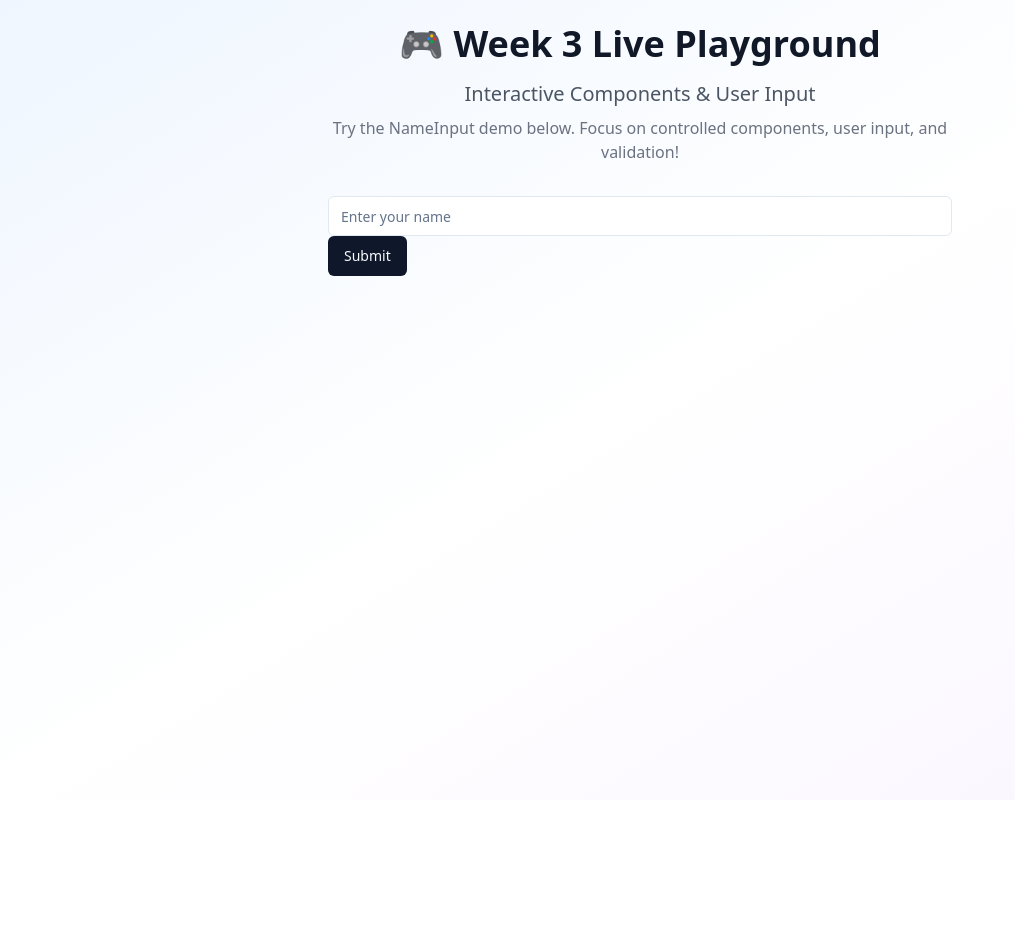
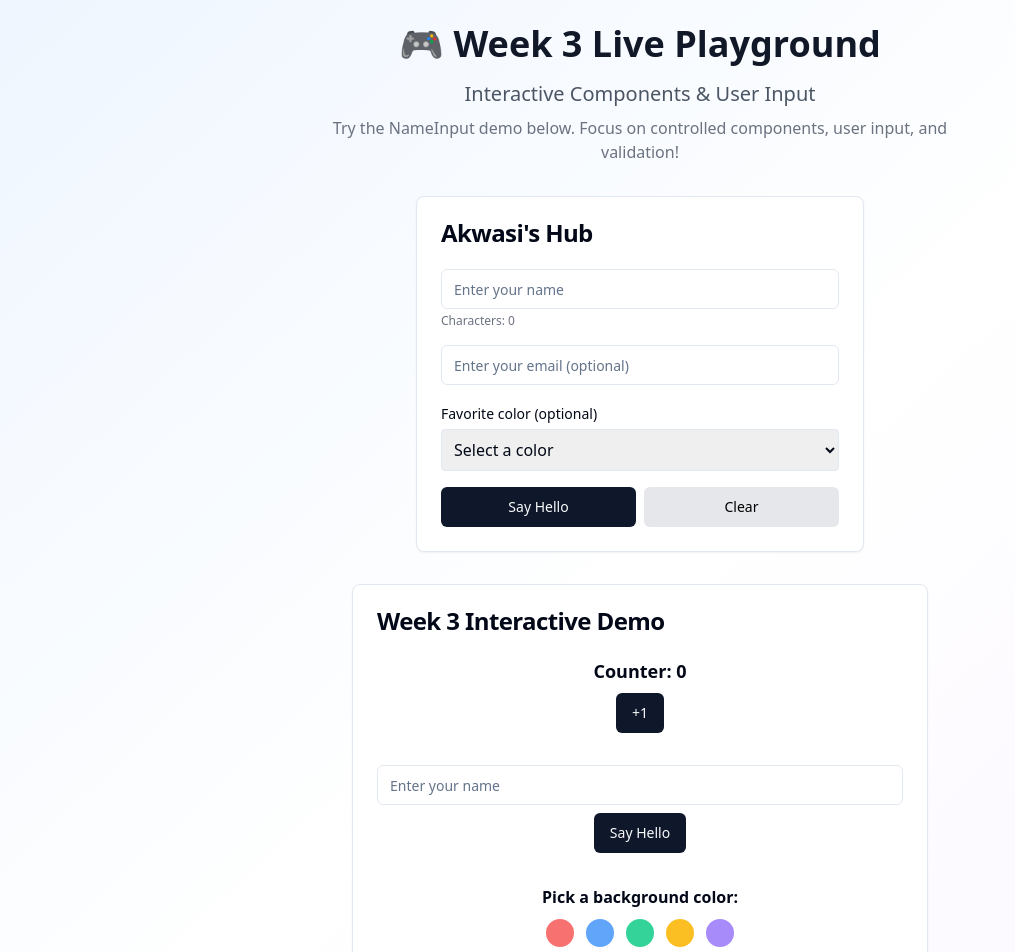
Before and after one commit to AkwasiNyarko/data-analysis-dashboard--Akwasi-Nyarko, a React (Vite) app: page /week3-live in a window 1280 px wide. Shown: the top 952 px of the page, without its empty margins (0-1015 px from the left). Before the commit the page ends 800 px from the top, so only its background shows below. Built offline with nearby package versions, Linux system fonts and the light colour scheme.

Commit message:
Completed week 3 assigment: Added nameinput component and a readme

```diff
--- a/src/components/Demos/Week3LiveDemo.tsx
+++ b/src/components/Demos/Week3LiveDemo.tsx
@@ -1,171 +1,99 @@
 import { useState } from "react";
 import { Card, CardContent, CardHeader, CardTitle } from "../ui/card";
+// import { Input } from "./ui/input";
 import { Input } from "../ui/input";
 import { Button } from "../ui/button";
 
 const COLORS = ["#f87171", "#60a5fa", "#34d399", "#fbbf24", "#a78bfa"];
 
 const Week3LiveDemo = () => {
-const [name, setName] = useState('');
-const [greeting, setGreeting] = useState('');
-const [error, setError] = useState("");
+  const [count, setCount] = useState(0);
+  const [name, setName] = useState("");
+  const [greeting, setGreeting] = useState("");
+  const [nameError, setNameError] = useState("");
+  const [bgColor, setBgColor] = useState("#fff");
+  const [showMsg, setShowMsg] = useState(true);
 
-const handleSubmit = () => {
-    setError("");
-    if(!name.trim()){
-        setError("Please enter your name");
+  const handleReset = () => {
+    setCount(0);
+    setName("");
+    setGreeting("");
+    setNameError("");
+    setBgColor("#fff");
+    setShowMsg(true);
+  };
+
+  const handleNameSubmit = () => {
+    setNameError("");
+    if (!name.trim()) {
+      setNameError("Please enter your name");
       return;
     }
-    if(name.trim().length < 2){
-        setError('Name must be at least 2 characters');
+    if (name.trim().length < 2) {
+      setNameError("Name must be at least 2 characters");
       return;
     }
-    setGreeting(`Hello, ${name.trim()}! Welcome to data analysis!`)
-}
+    setGreeting(`Hello, ${name.trim()}!`);
+  };
 
   return (
-    <div>
-        {error && (
-            <p className="text-center text-red-600 text-sm">
-                {error}
-            </p>
-        )}
+    <Card className="max-w-xl mx-auto" style={{ background: bgColor }}>
+      <CardHeader>
+        <CardTitle>Week 3 Interactive Demo</CardTitle>
+      </CardHeader>
+      <CardContent className="space-y-8">
+        {/* Counter Button */}
+        <div className="flex flex-col items-center gap-2">
+          <span className="text-lg font-semibold">Counter: {count}</span>
+          <Button onClick={() => setCount(count + 1)}>+1</Button>
+        </div>
 
-        {greeting && (
-            <p className="text-center text-green-600 font-medium">
-                {greeting}
-            </p>
-        )}
+        {/* Name Input */}
+        <div className="flex flex-col items-center gap-2">
           <Input
             placeholder="Enter your name"
             value={name}
-        onChange={(e) => setName(e.target.value)}
+            onChange={e => {
+              setName(e.target.value);
+              setGreeting("");
+              setNameError("");
+            }}
           />
-        <Button
-        onClick={() =>
-            setGreeting(`Hello, ${name}!`)}
-        onSubmit={handleSubmit}
-        > Submit
+          <Button onClick={handleNameSubmit}>Say Hello</Button>
+          {nameError && <p className="text-red-600 text-sm">{nameError}</p>}
+          {greeting && <p className="text-green-600 font-medium">{greeting}</p>}
+        </div>
+
+        {/* Color Picker */}
+        <div className="flex flex-col items-center gap-2">
+          <span className="font-semibold">Pick a background color:</span>
+          <div className="flex gap-2">
+            {COLORS.map(color => (
+              <button
+                key={color}
+                style={{ background: color, width: 32, height: 32, borderRadius: "50%", border: "2px solid #fff" }}
+                onClick={() => setBgColor(color)}
+                aria-label={`Pick ${color}`}
+              />
+            ))}
+          </div>
+        </div>
+
+        {/* Toggle Switch */}
+        <div className="flex flex-col items-center gap-2">
+          <Button variant="outline" onClick={() => setShowMsg(v => !v)}>
+            {showMsg ? "Hide Message" : "Show Message"}
           </Button>
+          {showMsg && <p className="text-blue-600">This message can be toggled!</p>}
         </div>
+
+        {/* Reset All */}
+        <div className="flex flex-col items-center gap-2">
+          <Button variant="destructive" onClick={handleReset}>Reset All</Button>
+        </div>
+      </CardContent>
+    </Card>
   );
+};
 
-}
 export default Week3LiveDemo;
-
-
-
-
-
-
-
-
-
-
-
-
-
-
-
-
-
-
-
-
-
-
-
-//   // Counter state
-//   const [count, setCount] = useState(0);
-//   // Name input state
-//   const [name, setName] = useState("");
-//   const [greeting, setGreeting] = useState("");
-//   const [nameError, setNameError] = useState("");
-//   // Color picker state
-//   const [bgColor, setBgColor] = useState("#fff");
-//   // Toggle state
-//   const [showMsg, setShowMsg] = useState(true);
-
-//   // Reset all
-//   const handleReset = () => {
-//     setCount(0);
-//     setName("");
-//     setGreeting("");
-//     setNameError("");
-//     setBgColor("#fff");
-//     setShowMsg(true);
-//   };
-
-//   // Name input submit
-//   const handleNameSubmit = () => {
-//     setNameError("");
-//     if (!name.trim()) {
-//       setNameError("Please enter your name");
-//       return;
-//     }
-//     if (name.trim().length < 2) {
-//       setNameError("Name must be at least 2 characters");
-//       return;
-//     }
-//     setGreeting(`Hello, ${name.trim()}!`);
-//   };
-
-//   return (
-//     <Card className="max-w-xl mx-auto" style={{ background: bgColor }}>
-//       <CardHeader>
-//         <CardTitle>Week 3 Interactive Demo</CardTitle>
-//       </CardHeader>
-//       <CardContent className="space-y-8">
-//         {/* Counter Button */}
-//         <div className="flex flex-col items-center gap-2">
-//           <span className="text-lg font-semibold">Counter: {count}</span>
-//           <Button onClick={() => setCount(count + 1)}>+1</Button>
-//         </div>
-
-//         {/* Name Input */}
-//         <div className="flex flex-col items-center gap-2">
-//           <Input
-//             placeholder="Enter your name"
-//             value={name}
-//             onChange={e => {
-//               setName(e.target.value);
-//               setGreeting("");
-//               setNameError("");
-//             }}
-//           />
-//           <Button onClick={handleNameSubmit}>Say Hello</Button>
-//           {nameError && <p className="text-red-600 text-sm">{nameError}</p>}
-//           {greeting && <p className="text-green-600 font-medium">{greeting}</p>}
-//         </div>
-
-//         {/* Color Picker */}
-//         <div className="flex flex-col items-center gap-2">
-//           <span className="font-semibold">Pick a background color:</span>
-//           <div className="flex gap-2">
-//             {COLORS.map(color => (
-//               <button
-//                 key={color}
-//                 style={{ background: color, width: 32, height: 32, borderRadius: "50%", border: "2px solid #fff" }}
-//                 onClick={() => setBgColor(color)}
-//                 aria-label={`Pick ${color}`}
-//               />
-//             ))}
-//           </div>
-//         </div>
-
-//         {/* Toggle Switch */}
-//         <div className="flex flex-col items-center gap-2">
-//           <Button variant="outline" onClick={() => setShowMsg(v => !v)}>
-//             {showMsg ? "Hide Message" : "Show Message"}
-//           </Button>
-//           {showMsg && <p className="text-blue-600">This message can be toggled!</p>}
-//         </div>
-
-//         {/* Reset All */}
-//         <div className="flex flex-col items-center gap-2">
-//           <Button variant="destructive" onClick={handleReset}>Reset All</Button>
-//         </div>
-//       </CardContent>
-//     </Card>
-//   );
-// };
--- a/src/components/NameInput.tsx
+++ b/src/components/NameInput.tsx
@@ -1,46 +1,109 @@
-import { useState } from "react";
+import { useState, useEffect } from "react";
 import { Card, CardContent, CardHeader, CardTitle } from "./ui/card";
 import { Input } from "./ui/input";
 import { Button } from "./ui/button";
 
+const LOCAL_STORAGE_KEY = "lastName";
+
 const NameInput = () => {
   const [name, setName] = useState("");
+  const [email, setEmail] = useState("");
+  const [favoriteColor, setFavoriteColor] = useState("");
   const [greeting, setGreeting] = useState("");
   const [error, setError] = useState("");
 
+  useEffect(() => {
+    const saved = localStorage.getItem(LOCAL_STORAGE_KEY);
+    if (saved) setName(saved);
+  }, []);
+
+  const validateEmail = (value: string) => {
+    if (!value) return true; // optional field
+    return value.includes("@") && value.includes(".");
+  };
+
   const handleSubmit = () => {
     setError("");
-    if (!name.trim()) {
+    const trimmed = name.trim();
+    if (!trimmed) {
       setError("Please enter your name");
       return;
     }
-    if (name.trim().length < 2) {
+    if (trimmed.length < 2) {
       setError("Name must be at least 2 characters");
       return;
     }
-    setGreeting(`Hello, ${name.trim()}! Welcome to data analysis!`);
+    if (!validateEmail(email.trim())) {
+      setError("Please enter a valid email (must include @ and .) or leave empty");
+      return;
+    }
+
+    localStorage.setItem(LOCAL_STORAGE_KEY, trimmed);
+    setGreeting(`Hello, ${trimmed}! Welcome to data analysis!${favoriteColor ? ` Your favorite color: ${favoriteColor}.` : ""}`);
+  };
+
+  const handleClear = () => {
+    setName("");
+    setEmail("");
+    setFavoriteColor("");
+    setGreeting("");
+    setError("");
+    localStorage.removeItem(LOCAL_STORAGE_KEY);
   };
 
   return (
     <Card className="max-w-md mx-auto">
       <CardHeader>
-        <CardTitle>Personalize Your Experience</CardTitle>
+        <CardTitle>Akwasi's Hub</CardTitle>
       </CardHeader>
       <CardContent className="space-y-4">
+        <div>
+          <Input
+            placeholder="Enter your name"
+            value={name}
+            onChange={(e) => setName(e.target.value)}
+            onKeyDown={(e) => {
+              if (e.key === "Enter") handleSubmit();
+            }}
+          />
+          <p className="text-xs text-gray-500 mt-1">Characters: {name.length}</p>
+        </div>
+
         <Input
-          placeholder="Enter your name"
-          value={name}
-          onChange={(e) => setName(e.target.value)}
+          placeholder="Enter your email (optional)"
+          value={email}
+          onChange={(e) => setEmail(e.target.value)}
+          onKeyDown={(e) => {
+            if (e.key === "Enter") handleSubmit();
+          }}
         />
-        <Button onClick={handleSubmit} className="w-full">
-          Say Hello
-        </Button>
-        {error && (
-          <p className="text-center text-red-600 text-sm">{error}</p>
-        )}
-        {greeting && (
-          <p className="text-center text-green-600 font-medium">{greeting}</p>
-        )}
+
+        <div>
+          <label className="text-sm">Favorite color (optional)</label>
+          <select
+            value={favoriteColor}
+            onChange={(e) => setFavoriteColor(e.target.value)}
+            className="w-full border rounded p-2 mt-1"
+          >
+            <option value="">Select a color</option>
+            <option value="Blue">Blue</option>
+            <option value="Green">Green</option>
+            <option value="Red">Red</option>
+            <option value="Yellow">Yellow</option>
+          </select>
+        </div>
+
+        <div className="flex gap-2">
+          <Button onClick={handleSubmit} className="flex-1">
+            Say Hello
+          </Button>
+          <Button onClick={handleClear} className="flex-1 bg-gray-200 text-black hover:bg-gray-300">
+            Clear
+          </Button>
+        </div>
+
+        {error && <p className="text-center text-red-600 text-sm">{error}</p>}
+        {greeting && <p className="text-center text-green-600 font-medium">{greeting}</p>}
       </CardContent>
     </Card>
   );
--- a/src/pages/Week3Live.tsx
+++ b/src/pages/Week3Live.tsx
@@ -1,4 +1,5 @@
 import Week3LiveDemo from '../components/Demos/Week3LiveDemo';
+import NameInput from '@/components/NameInput';
 
 const Week3Live = () => {
   return (
@@ -15,6 +16,9 @@ const Week3Live = () => {
             Try the NameInput demo below. Focus on controlled components, user input, and validation!
           </p>
         </div>
+        <div className="mb-8">
+          <NameInput />
+        </div>
         <Week3LiveDemo />
       </div>
     </div>
```
Also changed, not shown: src/components/Week3AssignmentReadme.md (added, +60 -0 lines), src/pages/Index.tsx (+4 -4 lines), src/components/image.png (added). Lines whose indentation alone changed are shown as unchanged.
